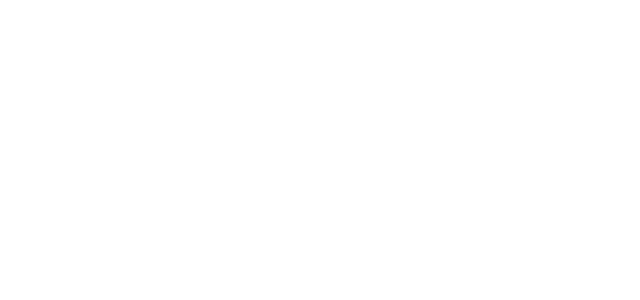
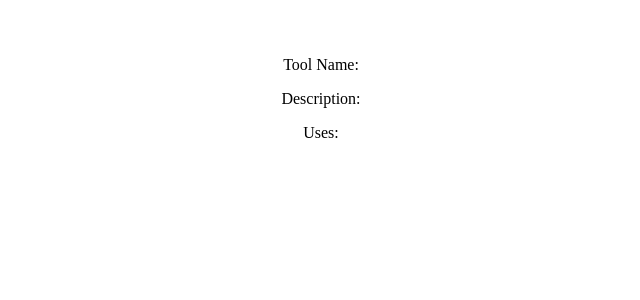
Before and after one commit to amyxylu/ai-empower-client, a React (Vite) app: page /1 in a window 1280 px wide. Before the commit this address had no page. Shown: the top 300 px of the page, without its empty margins (319-959 px from the left). Built offline with nearby package versions, Linux system fonts and the light colour scheme.

Commit message:
add feature branch BF-10 and add ResultsPageCard component

```diff
--- a/src/App.jsx
+++ b/src/App.jsx
@@ -7,9 +7,9 @@
   return (
     <BrowserRouter>
       <Routes>
-        <Route path="/" element={<GuidePage/>} />
-        <Route path="/quizpage" element={<QuizPage/>} />
-        <Route path="/resultspage" element={<ResultsPage />} />
+        <Route path="/" element={<QuizPage />} />
+        <Route path="/:id" element={<ResultsPage />} />
+        <Route path="/guidepage" element={<GuidePage/>} />
       </Routes>
     </BrowserRouter>
   );
--- /dev/null
+++ b/src/components/ResultsPageCard/ResultsPageCard.jsx
@@ -0,0 +1,14 @@
+import React from 'react'
+// import ResultsPageCard from "./ResultsPageCard.scss"
+
+function ResultsPageCard({id}) {
+  return (
+      <div className='results-contents'>
+          <p className='results-contents-para'>Tool Name:</p>
+          <p className='results-contents-para'>Description:</p>
+          <p className='results-contents-para'>Uses:</p>
+      </div>
+  )
+}
+
+export default ResultsPageCard
--- a/src/pages/ResultsPage/ResultsPage.jsx
+++ b/src/pages/ResultsPage/ResultsPage.jsx
@@ -1,9 +1,19 @@
-import React from 'react'
+import React from "react";
+import axios from "axios";
+import { useParams } from "react-router-dom";
+import { useEffect, useState } from "react";
+import ResultsPageCard from "../../components/ResultsPageCard/ResultsPageCard";
 
 function ResultsPage() {
+  const { id } = useParams();
+
+
   return (
-    <div>ResultsPage</div>
-  )
+    <div>
+      {" "}
+      <ResultsPageCard id={id} />
+    </div>
+  );
 }
 
-export default ResultsPage
+export default ResultsPage;
```
Also changed, not shown: src/components/ResultsPageCard/ResultsPageCard.scss (added).
